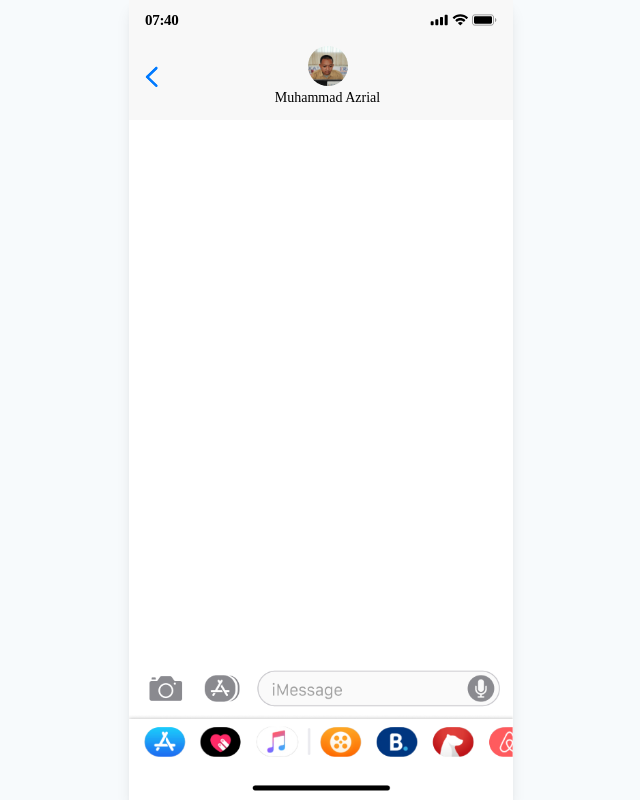
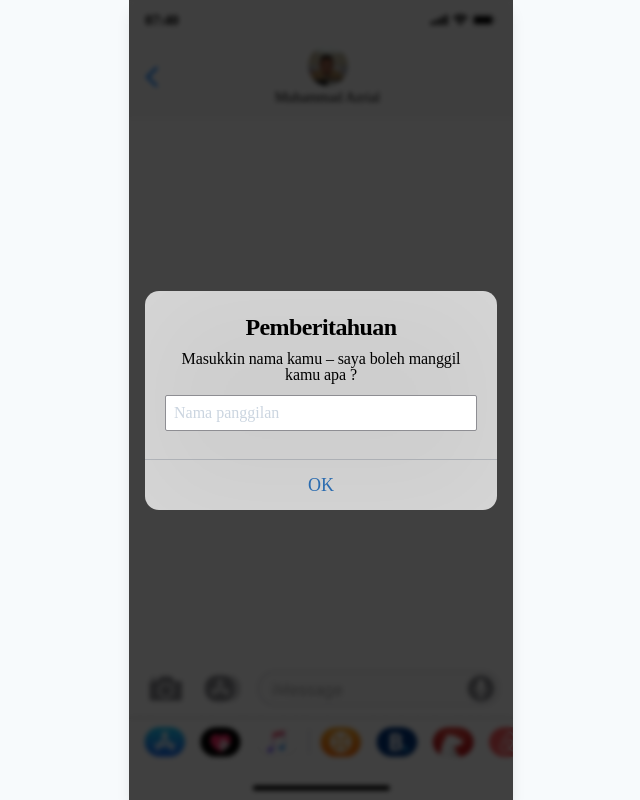
Before and after one commit to sdiantho/you-sc, a Vue app: page / in a window 1280 px wide. Shown: the whole page, without its empty margins (319-959 px from the left). Built offline with nearby package versions, Linux system fonts and the light colour scheme; a web font is replaced by a local one.

Commit message:
notifikasi

```diff
--- a/src/App.vue
+++ b/src/App.vue
@@ -1,11 +1,46 @@
 <template>
-  <div class="flex justify-center w-screen h-screen bg-gray-100">
+  <div class="flex justify-center w-screen h-screen bg-gray-100 select-none">
     <div class="relative w-full h-screen max-w-sm bg-white shadow-lg">
       <statusbar class="z-50" />
       <topbar />
       <div id="__bottom" class="absolute bottom-0 w-full">
         <img src="@/assets/img/bottom.png" class="bg-center" />
       </div>
+
+      <!-- notifikasi -->
+      <div
+        v-if="notifikasi"
+        id="__notifikasi"
+        class="absolute w-full h-full bg-black bg-opacity-75"
+      >
+        <div class="container flex items-center justify-center h-full">
+          <div
+            id="__box"
+            class="flex flex-col px-5 pt-6 space-y-3 leading-none text-center"
+          >
+            <h2 class="text-2xl">Pemberitahuan</h2>
+            <span class="text-base">
+              Masukkin nama kamu – saya boleh manggil kamu apa ?
+            </span>
+            <input
+              type="text"
+              class="focus:outline-none w-full p-2 placeholder-gray-400 rounded-sm"
+              placeholder="Nama panggilan"
+              autofocus
+              v-model="nama"
+            />
+            <br />
+            <button
+              id="__btnCTA"
+              class="focus:outline-none focus:text-blue-800 py-4 -mx-5 text-lg font-medium text-blue-700 border-t border-gray-700 border-opacity-25 select-none"
+              @click="handleNama"
+            >
+              OK
+            </button>
+          </div>
+        </div>
+      </div>
+      <!-- notifikasi end -->
     </div>
   </div>
 </template>
@@ -19,8 +54,48 @@ export default {
   components: {
     statusbar,
     topbar
+  },
+
+  data() {
+    return {
+      notifikasi: true,
+      nama: ""
+    };
+  },
+
+  methods: {
+    handleNama() {
+      this.notifikasi = false;
+      console.log(this.nama);
+    }
   }
 };
 </script>
 
-<style lang="scss" scoped></style>
+<style lang="scss" scoped>
+#__notifikasi {
+  backdrop-filter: blur(2.5px);
+  z-index: 999;
+
+  #__box {
+    backdrop-filter: blur(54.37px);
+    background-color: rgba($color: #f8f8f8, $alpha: 0.82);
+    border-radius: 14px;
+    font-family: "SF Text";
+
+    h2 {
+      letter-spacing: -0.0241176em;
+      font-weight: 600;
+    }
+
+    span {
+      letter-spacing: -0.00615385em;
+      font-weight: 400;
+    }
+
+    input {
+      border: 0.5px solid #8e8e93;
+    }
+  }
+}
+</style>
--- a/src/assets/css/_fonts.scss
+++ b/src/assets/css/_fonts.scss
@@ -108,13 +108,6 @@
   font-weight: 200;
   font-style: italic;
   src: url("https://sf.abarba.me/SF-UI-Text-LightItalic.otf");
-}
-
-/** Medium */
-@font-face {
-  font-family: "SF Text";
-  font-weight: 500;
-  src: url("https://sf.abarba.me/SF-UI-Text-Medium.otf");
 }
 
 /** Medium Italic */
```
